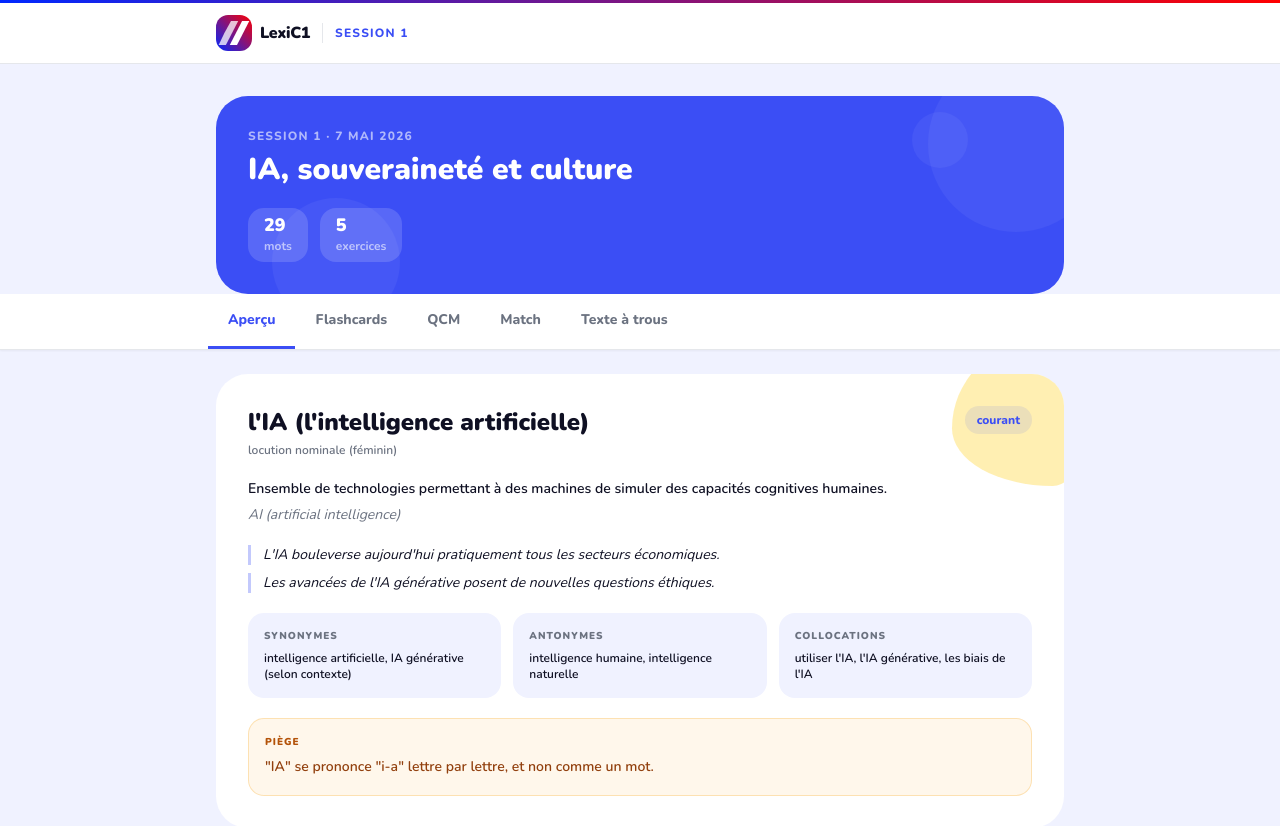
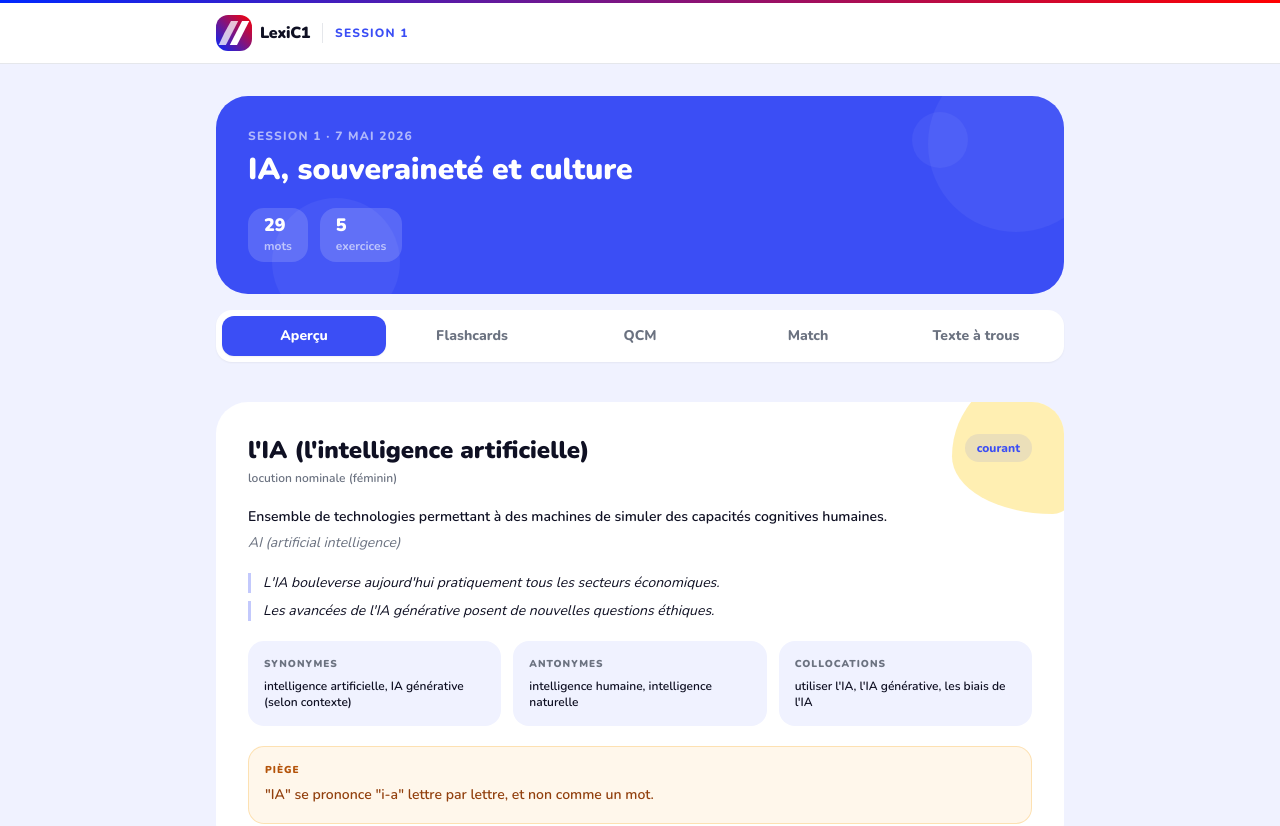
Before and after one commit to dam-bkk/nuance, a Next.js app: page /s/1 in a window 1280 px wide. Shown: the top 826 px of the page. Built offline with nearby package versions, Linux system fonts and the light colour scheme.

Commit message:
feat: tabs — rounded card selector (cobalt active pill) replacing full-width border bar
Co-Authored-By: Claude Sonnet 4.6 <noreply@anthropic.com>

```diff
--- a/components/LessonTabs.tsx
+++ b/components/LessonTabs.tsx
@@ -21,21 +21,23 @@ export default function LessonTabs({ items, allItems }: { items: VocabItem[]; al
 
   return (
     <div>
-      <div className="sticky top-0 z-10 bg-white border-b border-edge shadow-sm">
-        <div className="max-w-4xl mx-auto px-4 flex overflow-x-auto">
+      <div className="sticky top-0 z-10 py-4 bg-pg">
+        <div className="max-w-4xl mx-auto px-6">
+          <div className="bg-white rounded-2xl p-1.5 flex overflow-x-auto gap-1 shadow-sm">
             {TABS.map((tab) => (
               <button
                 key={tab.id}
                 onClick={() => setActive(tab.id)}
-              className={`px-5 py-4 text-sm font-extrabold whitespace-nowrap border-b-[3px] transition-colors ${
+                className={`flex-1 px-4 py-2.5 text-sm font-extrabold whitespace-nowrap rounded-xl transition-all ${
                   active === tab.id
-                  ? "border-cobalt text-cobalt"
-                  : "border-transparent text-dim hover:text-ink"
+                    ? "bg-cobalt text-white shadow-sm"
+                    : "text-dim hover:text-ink hover:bg-pg"
                 }`}
               >
                 {tab.label}
               </button>
             ))}
+          </div>
         </div>
       </div>
 
```
Lines whose indentation alone changed are shown as unchanged.
